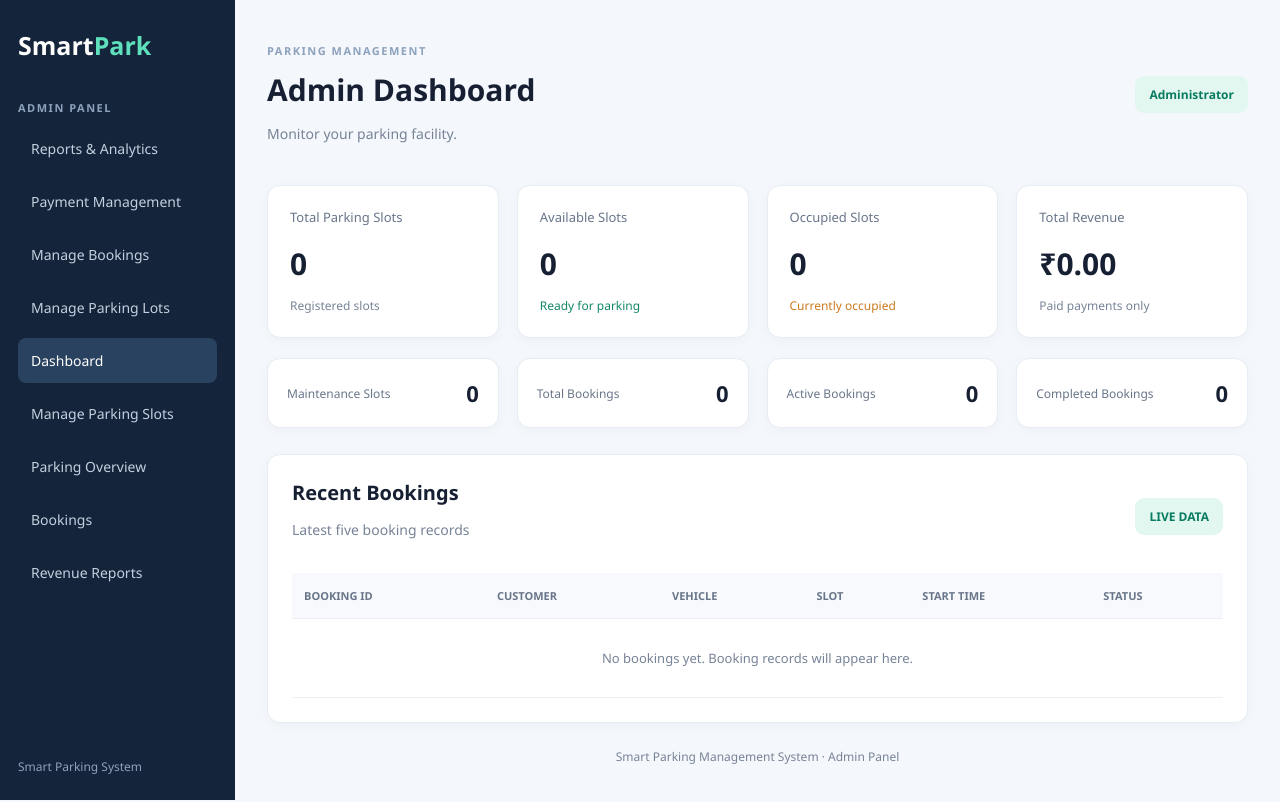
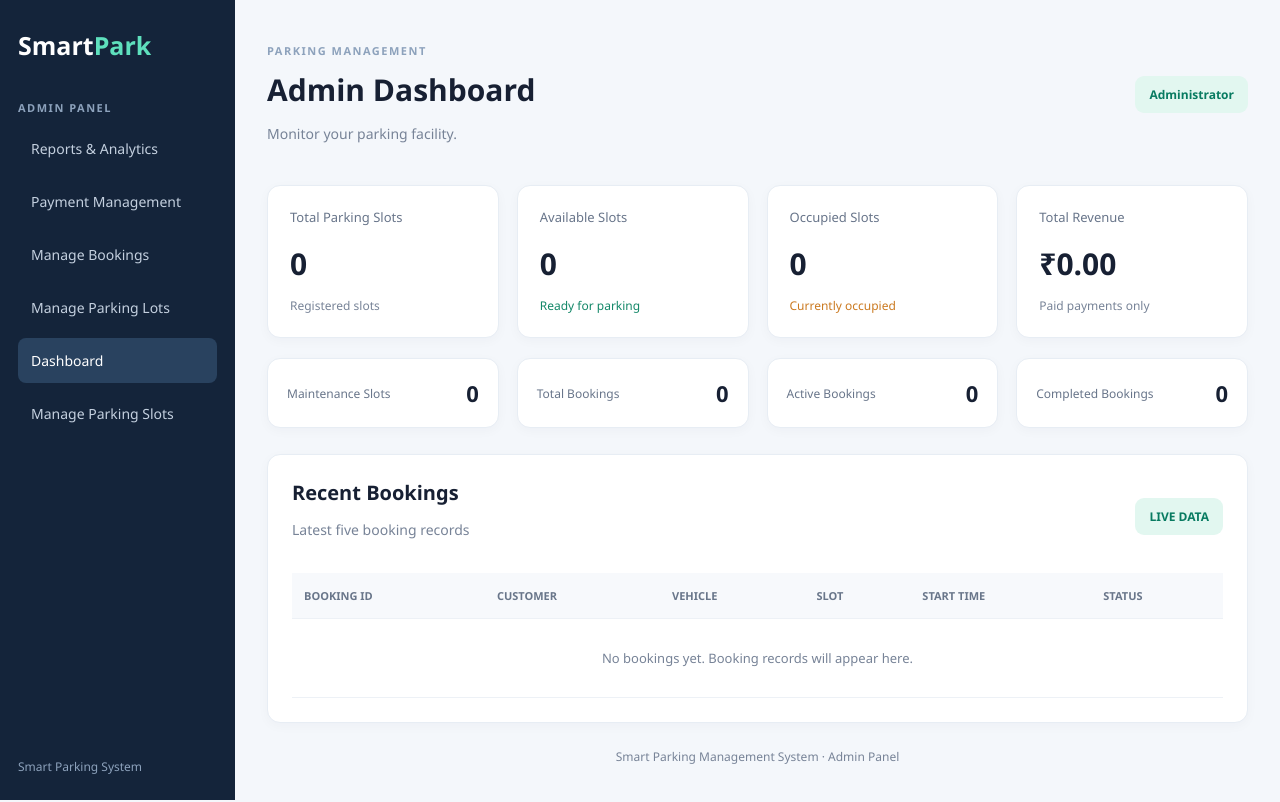
Before and after one commit to pranay-sai-37/smart-parking-management-system, a Flask app: page / in a window 1280 px wide. Run offline with Flask 3, Linux system fonts and the light colour scheme; the visitor is signed in with stand-in values (Sample User, id 1); data that the repository does not hold is empty.

Commit message:
Removed unwanted options in admin panel

```diff
--- a/templates/dashboard.html
+++ b/templates/dashboard.html
@@ -19,9 +19,9 @@
         <a href="/lots">Manage Parking Lots</a>
         <a class="active" href="/">Dashboard</a>
         <a href="/slots">Manage Parking Slots</a>
-        <a href="#parking">Parking Overview</a>
+        <!-- <a href="#parking">Parking Overview</a>
         <a href="#bookings">Bookings</a>
-        <a href="#revenue">Revenue Reports</a>
+        <a href="#revenue">Revenue Reports</a> -->
         <div class="side-footer">Smart Parking System</div>
     </aside>
 
```
